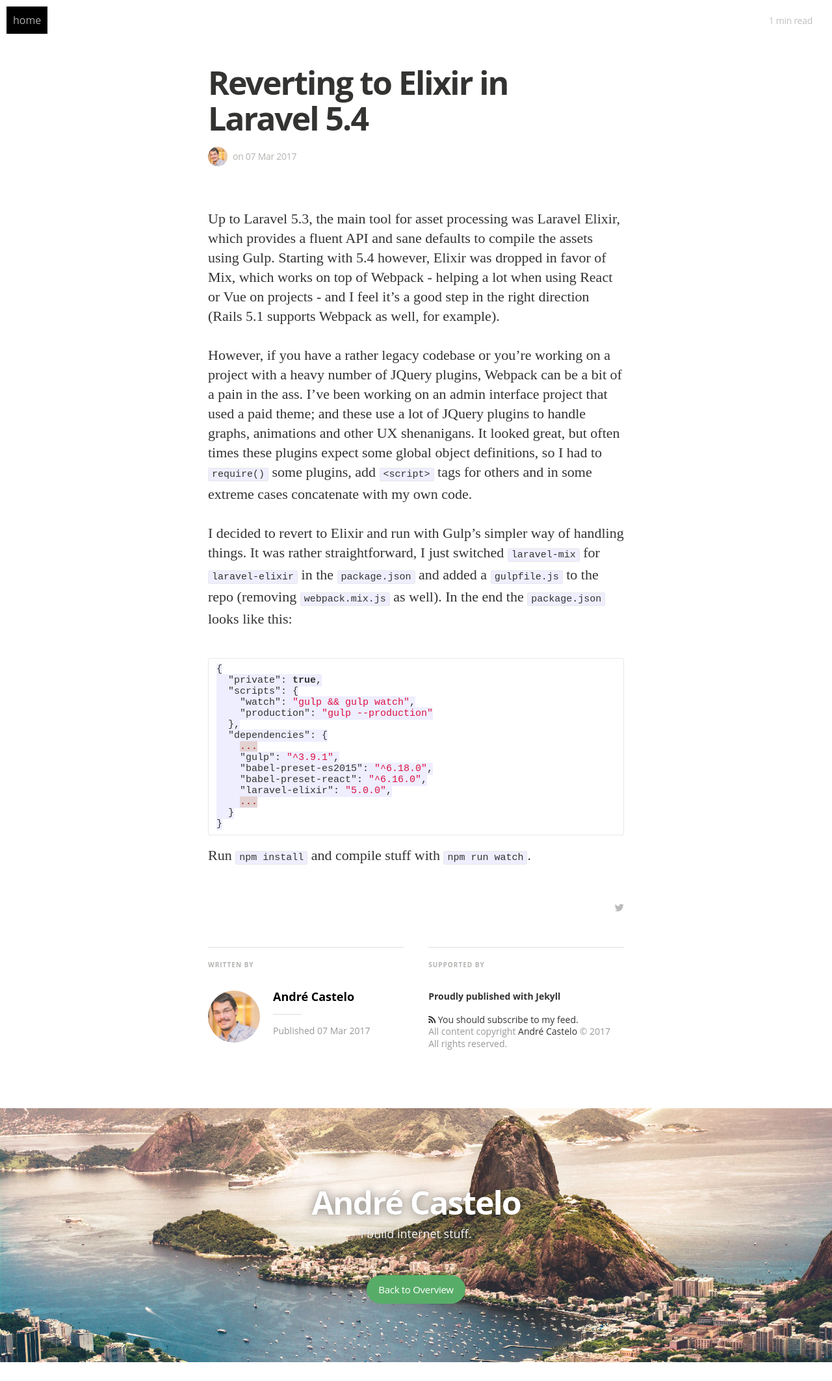
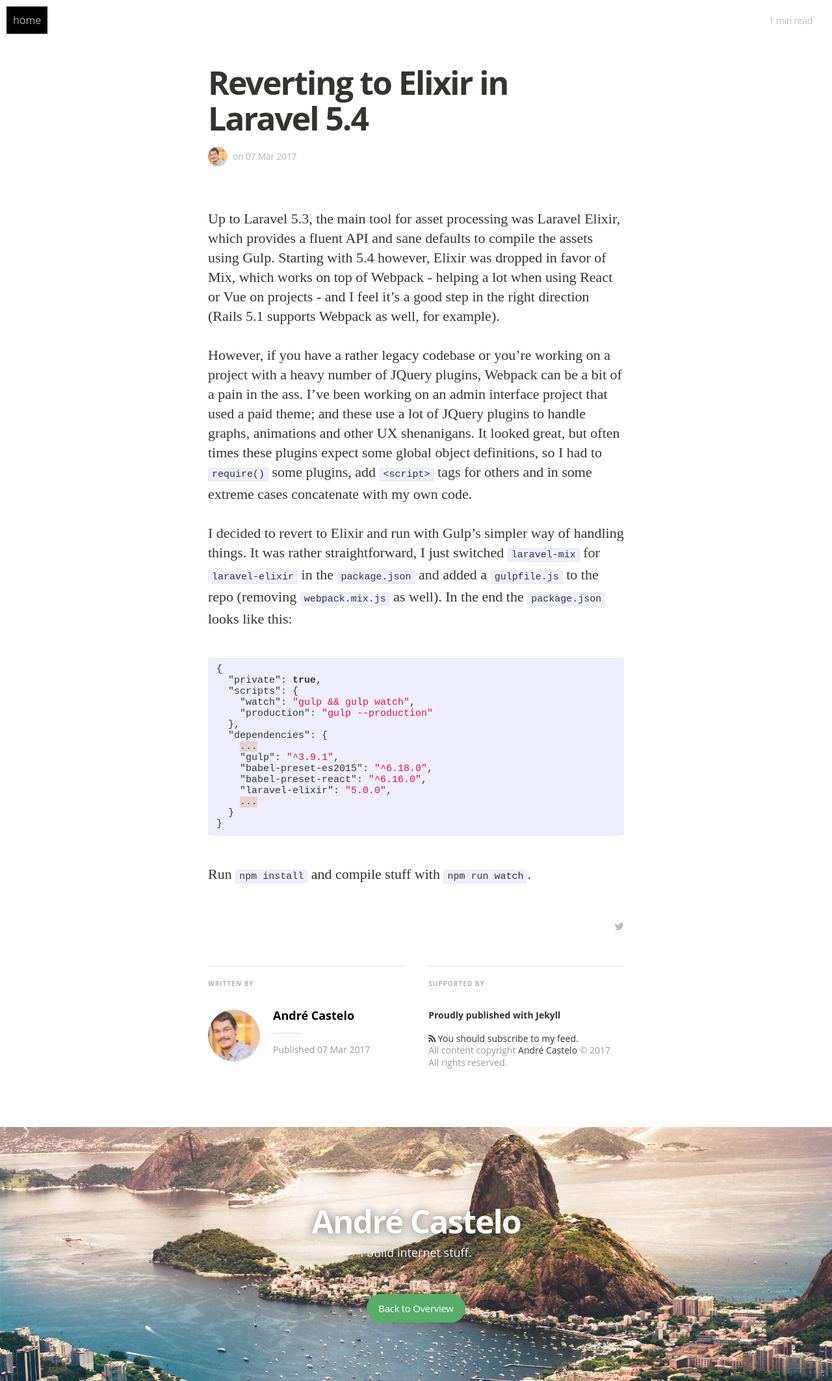
Before and after one commit to andrecastelo/andrecastelo.github.io, a Jekyll site: the page built from _posts/2017-03-06-reverting-to-elixir.md, in a window 1280 px wide. Shown: the whole page at 65% size. Built offline with Jekyll 4.4.1, drawn with Linux system fonts in a browser that asks for light colours; nearby versions of some CDN libraries; some web fonts are replaced; Markdown is read by kramdown in place of the engine named in the settings; before the commit the page ends 2097 px from its top, so only the background shows below that.

Commit message:
reverting to kramdown

````diff
--- a/_config.yml
+++ b/_config.yml
@@ -1,5 +1,5 @@
 # Build settings
-markdown: redcarpet
+markdown: kramdown
 gems:
   - jemoji
   - jekyll-paginate
--- a/_posts/2017-03-06-reverting-to-elixir.md
+++ b/_posts/2017-03-06-reverting-to-elixir.md
@@ -12,7 +12,7 @@
 
 I decided to revert to Elixir and run with Gulp's simpler way of handling things. It was rather straightforward, I just switched `laravel-mix` for `laravel-elixir` in the `package.json` and added a `gulpfile.js` to the repo (removing `webpack.mix.js` as well). In the end the `package.json` looks like this:
 
-```json
+{% highlight json %}
 {
   "private": true,
   "scripts": {
@@ -28,6 +28,6 @@
     ...
   }
 }
-```
+{% endhighlight %}
 
 Run `npm install` and compile stuff with `npm run watch`.
````
